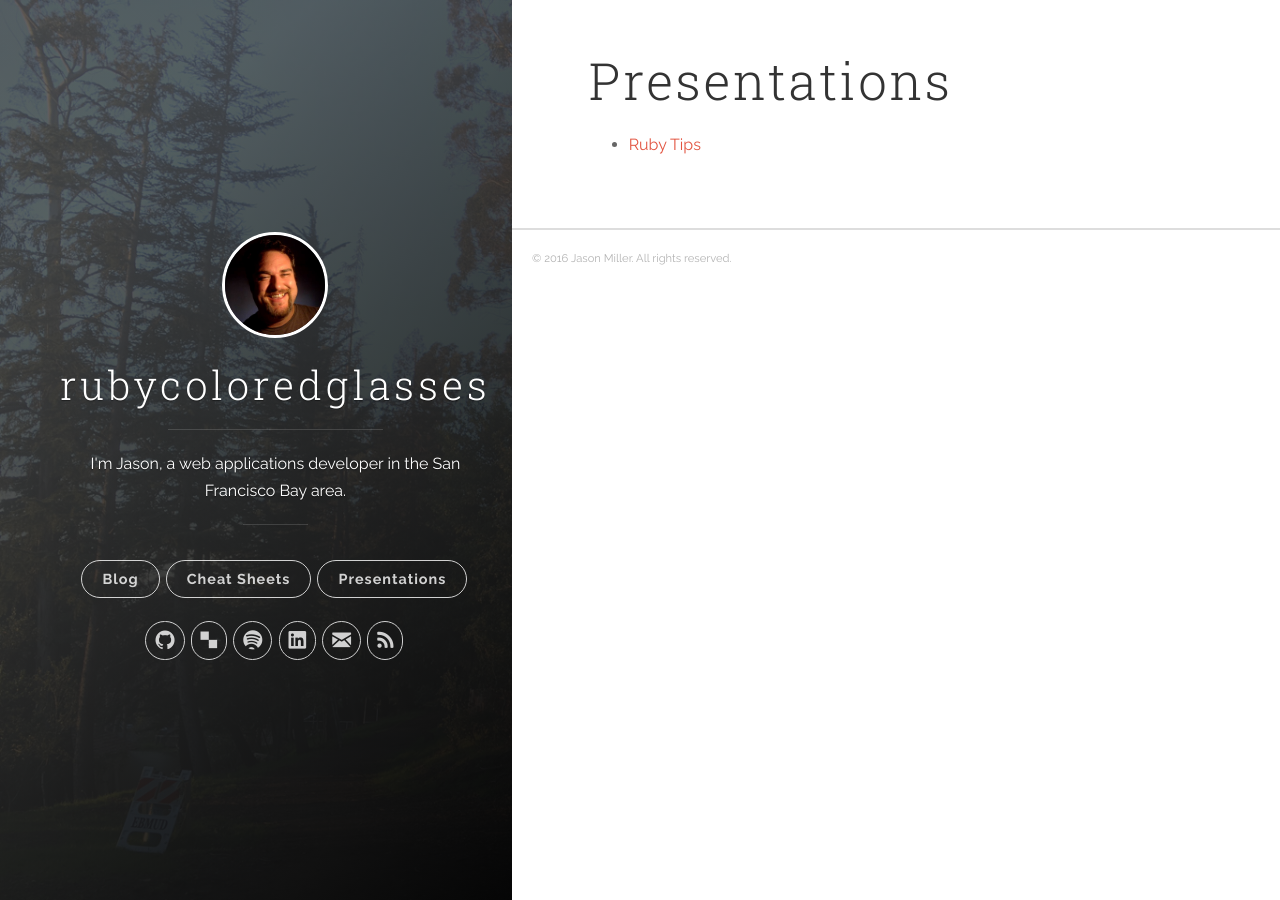
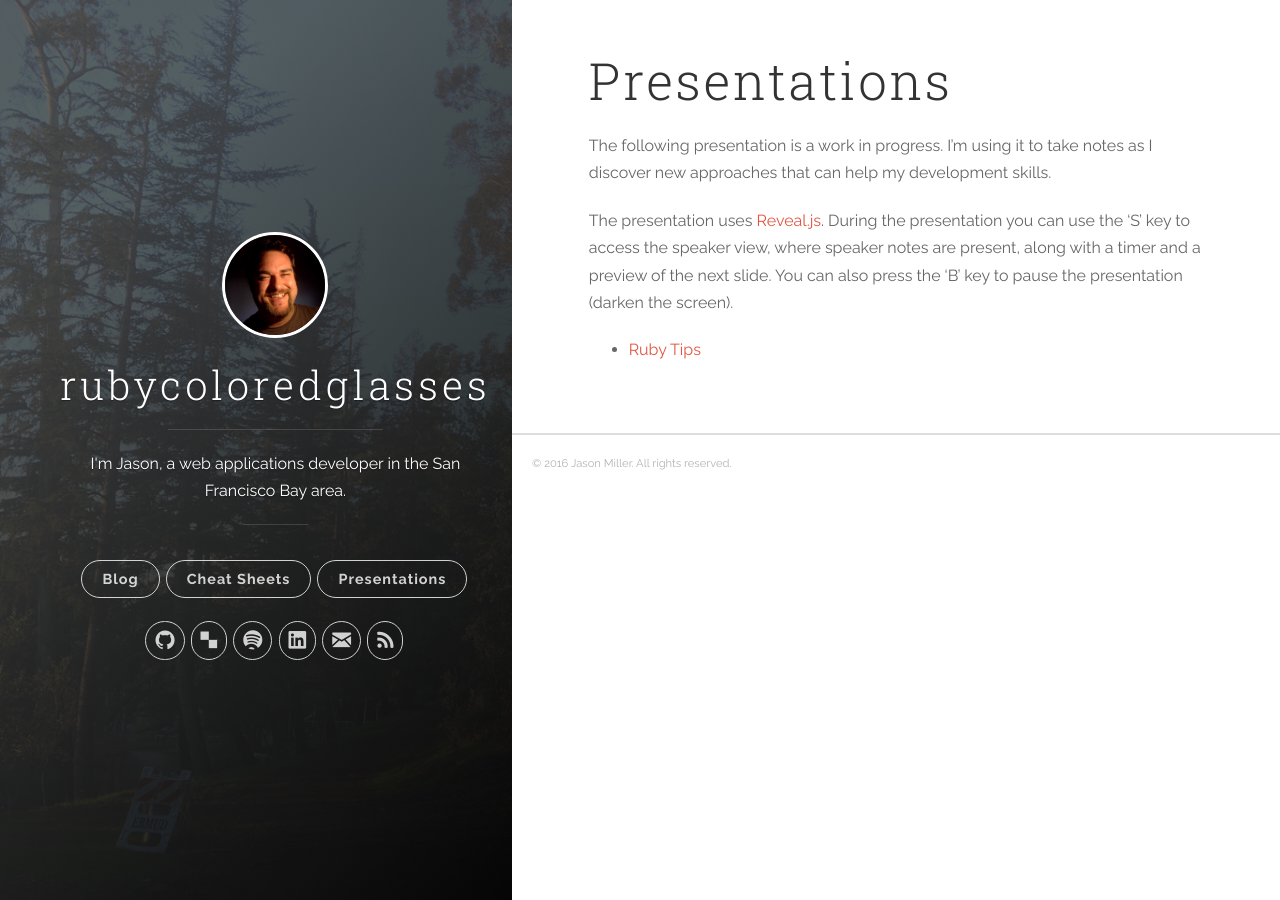
Before and after one commit to redconfetti/redconfetti.github.io, a Jekyll site: the page built from presentations/index.md, in a window 1280 px wide. Built offline with Jekyll 4.4.1, drawn with Linux system fonts in a browser that asks for light colours; nearby versions of some CDN libraries.

Commit message:
Added notes about presentations

```diff
--- a/presentations/index.md
+++ b/presentations/index.md
@@ -3,4 +3,9 @@ layout: page
 title: Presentations
 ---
 
+The following presentation is a work in progress. I'm using it to take notes as I discover
+new approaches that can help my development skills.
+
+The presentation uses [Reveal.js](http://lab.hakim.se/reveal-js/). During the presentation you can use the 'S' key to access the speaker view, where speaker notes are present, along with a timer and a preview of the next slide. You can also press the 'B' key to pause the presentation (darken the screen).
+
 * [Ruby Tips](/presentations/ruby-tips/)
```
